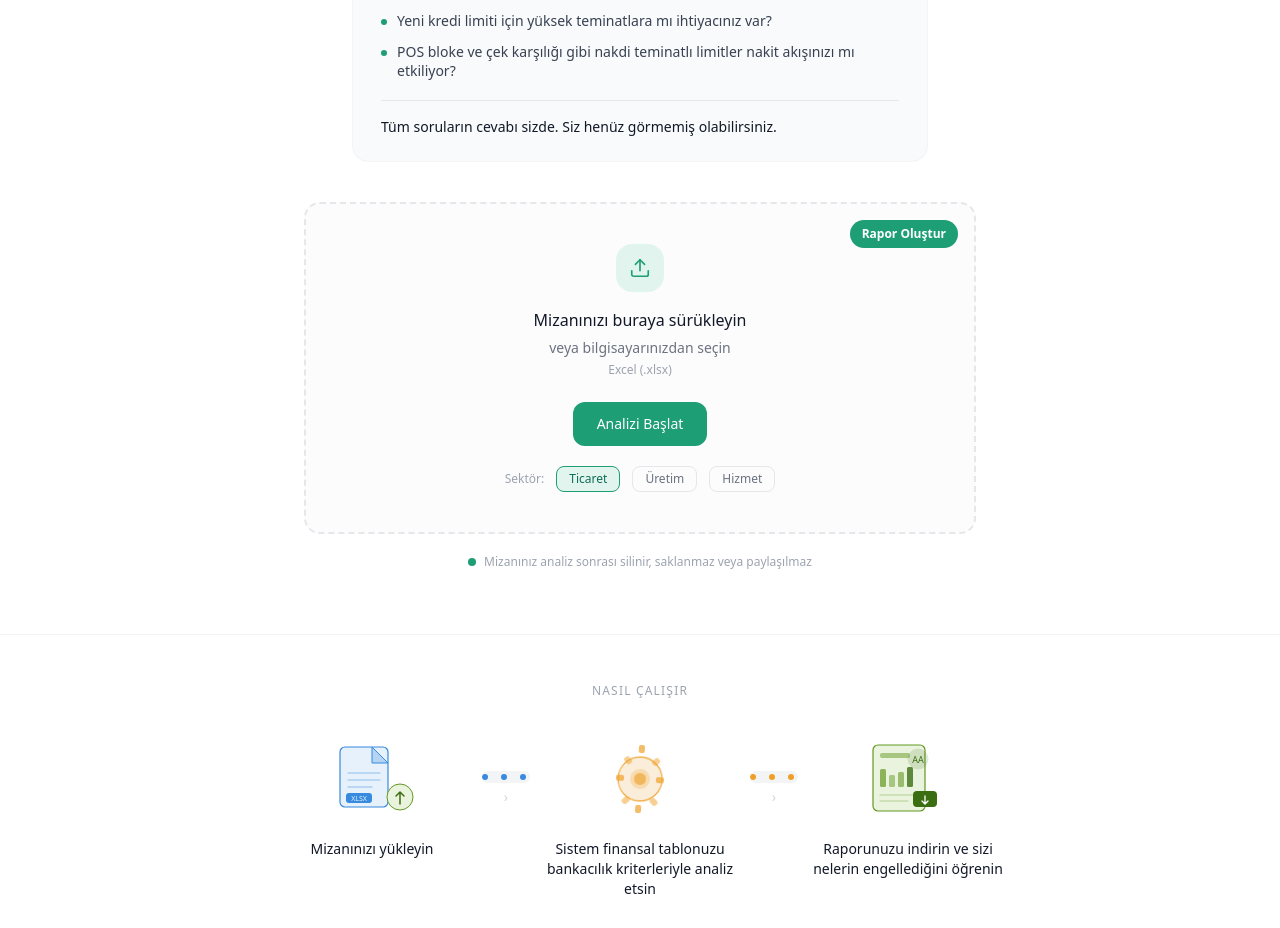
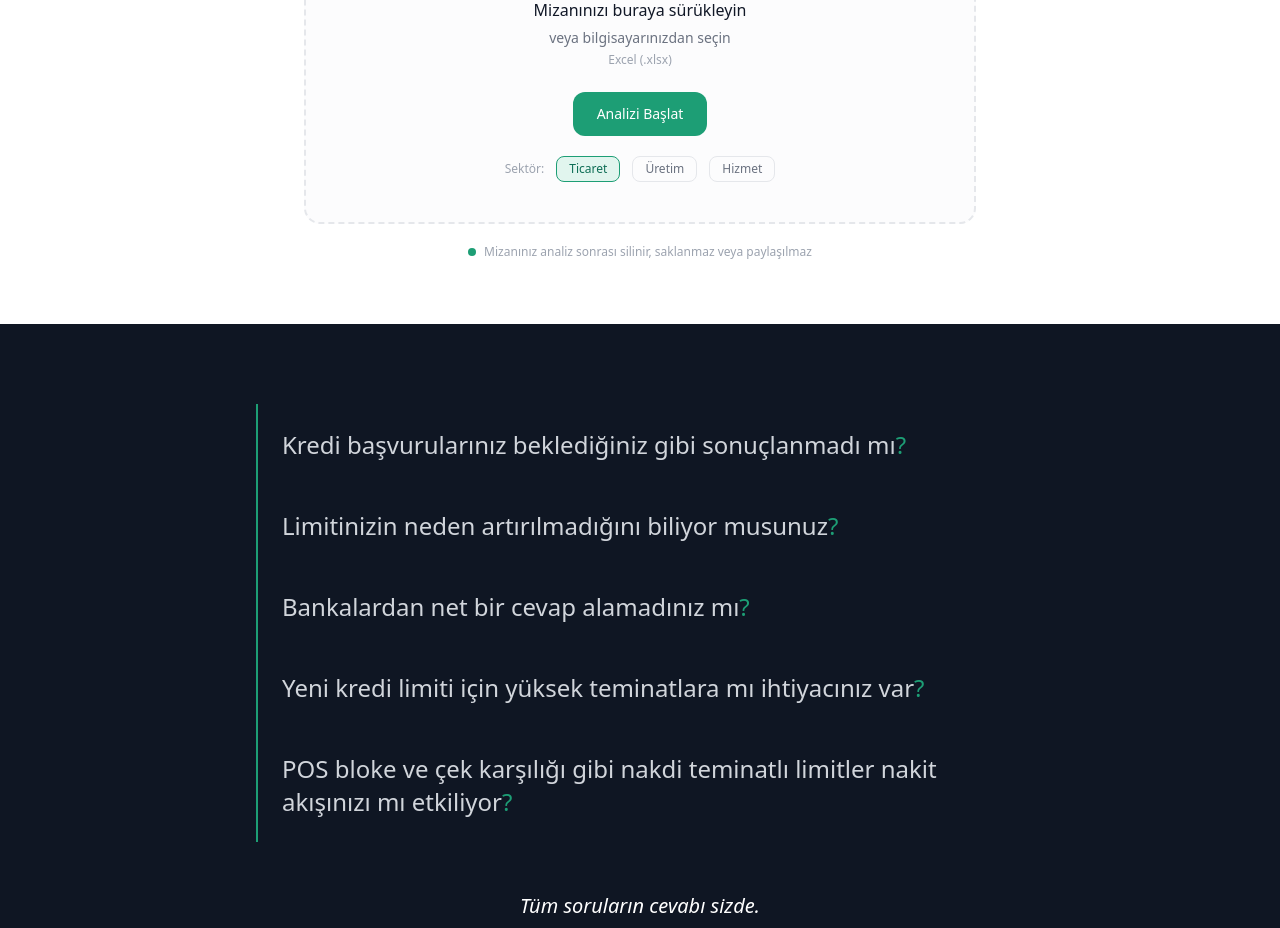
Before and after one commit to gokhanonurai-lang/bilancoskor, a Next.js app: page / in a window 1280 px wide. Shown: the part 558-1486 px from the top of the page. Built offline with nearby package versions, Linux system fonts and the light colour scheme; no server answers; the database is empty.

Commit message:
feat: pain block koyu tasarım güncellendi

```diff
--- a/src/app/page.tsx
+++ b/src/app/page.tsx
@@ -56,28 +56,6 @@ export default function LandingPage() {
           Finansal tablonuzu banka gözüyle görün ve kredi limitinizi artırın.
         </p>
 
-        {/* PAIN BLOCK */}
-        <div className="max-w-xl mx-auto mb-10 text-left bg-gray-50 border border-gray-100 rounded-2xl px-7 py-6">
-          <div className="space-y-3 mb-5">
-            {[
-              'Kredi başvurularınız beklediğiniz gibi sonuçlanmadı mı?',
-              'Limitinizin neden artırılmadığını biliyor musunuz?',
-              'Bankalardan net bir cevap alamadınız mı?',
-              'Yeni kredi limiti için yüksek teminatlara mı ihtiyacınız var?',
-              'POS bloke ve çek karşılığı gibi nakdi teminatlı limitler nakit akışınızı mı etkiliyor?',
-            ].map((q) => (
-              <div key={q} className="flex items-start gap-2.5">
-                <div className="w-1.5 h-1.5 rounded-full bg-brand-400 mt-2 flex-shrink-0" />
-                <p className="text-sm text-gray-700 leading-snug">{q}</p>
-              </div>
-            ))}
-          </div>
-          <p className="text-sm font-medium text-gray-900 border-t border-gray-200 pt-4">
-            Tüm soruların cevabı sizde.{' '}
-            <span className="text-brand-500">Siz henüz görmemiş olabilirsiniz.</span>
-          </p>
-        </div>
-
         {/* UPLOAD ZONE */}
         <div className="relative border-2 border-dashed border-gray-200 rounded-2xl p-10 mx-auto max-w-2xl hover:border-brand-400 transition-colors cursor-pointer bg-gray-50/50 group">
           {/* Rapor Oluştur badge */}
@@ -108,6 +86,33 @@ export default function LandingPage() {
         <div className="flex items-center justify-center gap-2 mt-5 mb-16 text-xs text-gray-400">
           <div className="w-2 h-2 rounded-full bg-brand-400" />
           Mizanınız analiz sonrası silinir, saklanmaz veya paylaşılmaz
+        </div>
+      </section>
+
+      {/* PAIN BLOCK */}
+      <section style={{backgroundColor:'#0f1623'}} className="w-full py-20 px-8">
+        <div className="max-w-3xl mx-auto">
+          {[
+            'Kredi başvurularınız beklediğiniz gibi sonuçlanmadı mı?',
+            'Limitinizin neden artırılmadığını biliyor musunuz?',
+            'Bankalardan net bir cevap alamadınız mı?',
+            'Yeni kredi limiti için yüksek teminatlara mı ihtiyacınız var?',
+            'POS bloke ve çek karşılığı gibi nakdi teminatlı limitler nakit akışınızı mı etkiliyor?',
+          ].map((q) => {
+            const soru_isareti = q.slice(-1)
+            const govde = q.slice(0, -1)
+            return (
+              <div key={q} className="border-l-2 border-brand-400 pl-6 py-6">
+                <p className="text-2xl text-gray-300 leading-snug">
+                  {govde}<span className="text-brand-400">{soru_isareti}</span>
+                </p>
+              </div>
+            )
+          })}
+          <p className="mt-12 text-xl text-white italic text-center leading-relaxed">
+            Tüm soruların cevabı sizde.<br />
+            Siz henüz görmemiş olabilirsiniz.
+          </p>
         </div>
       </section>
 
```
Also changed, not shown: 1 other file (tests, documents, lock files or other folders).
